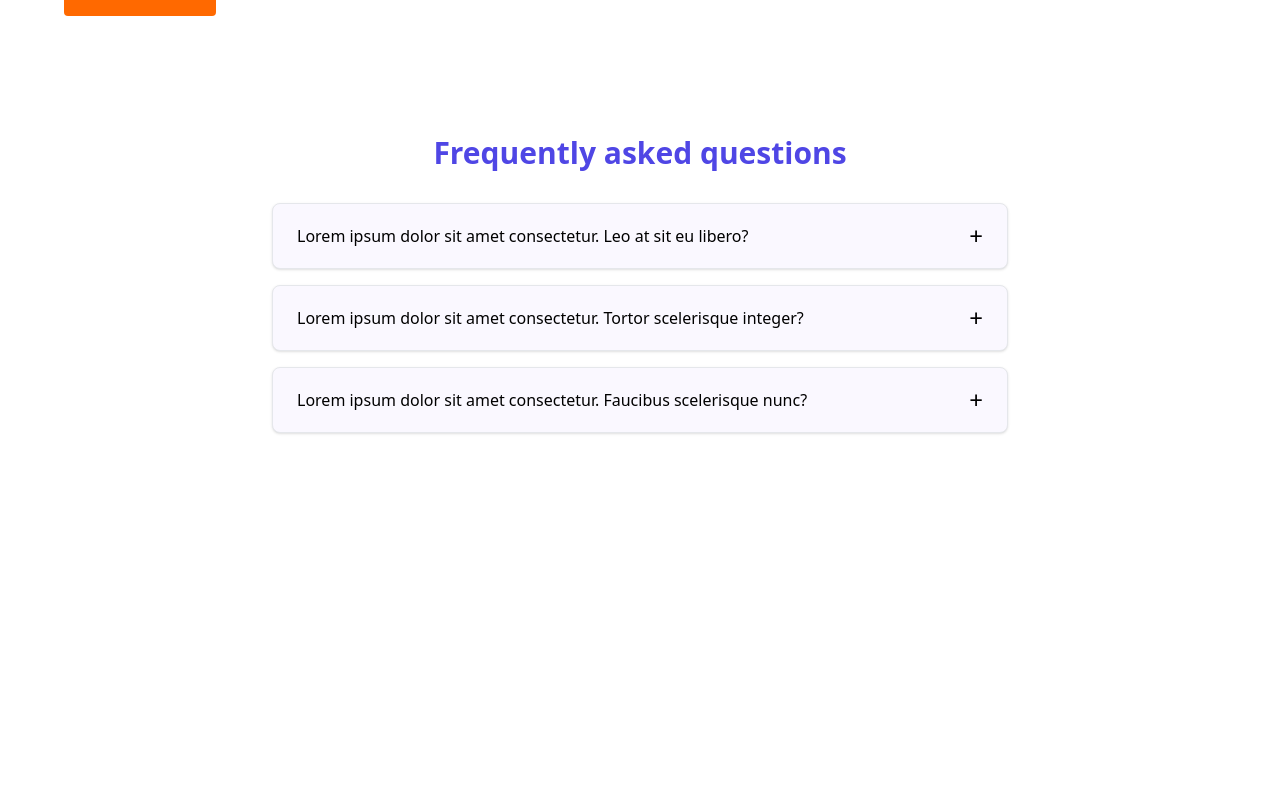
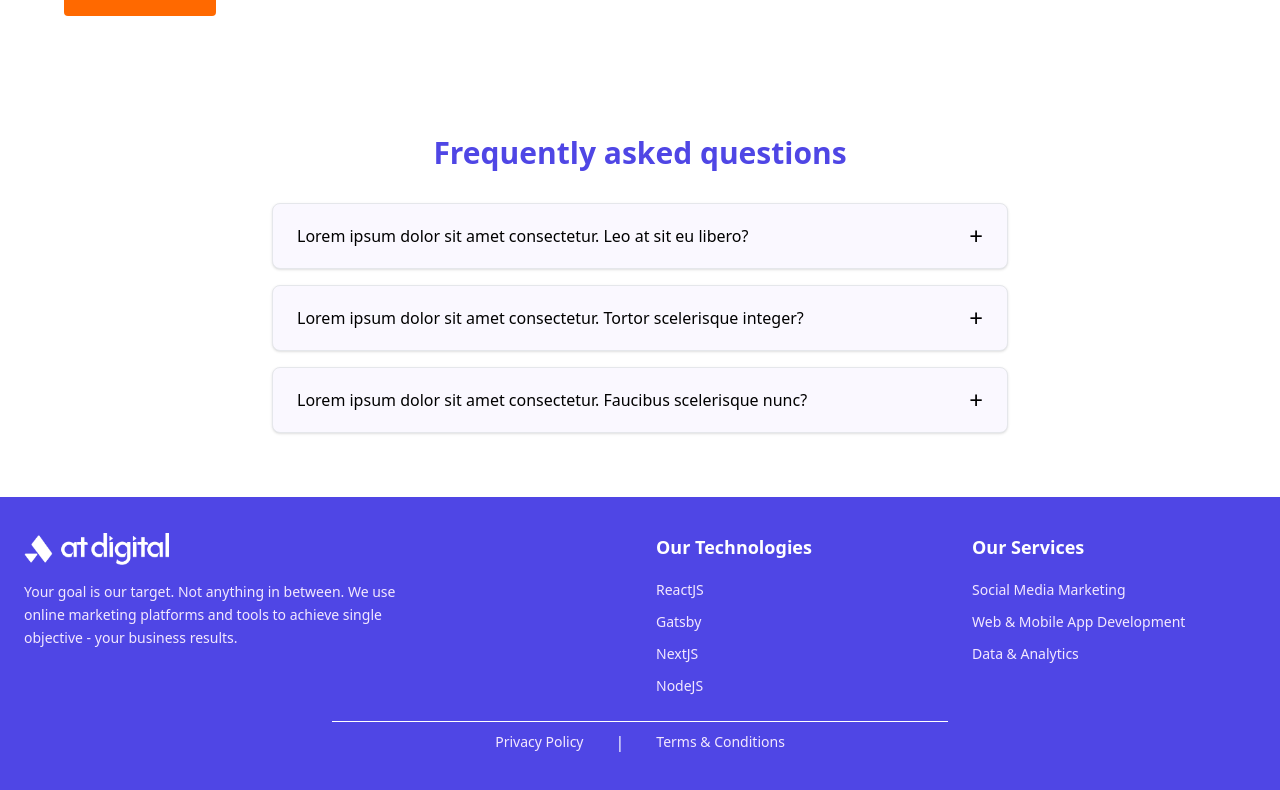
Before and after one commit to chamma08/sampleDesign, a React (Vite) app: page / in a window 1280 px wide. Shown: the part 1525-2315 px from the top of the page. Before the commit the page ends 2022 px from the top, so only its background shows below. Built offline with nearby package versions, Linux system fonts and the light colour scheme.

Commit message:
Created footer component

```diff
--- a/src/App.jsx
+++ b/src/App.jsx
@@ -1,3 +1,4 @@
+import Footer from "./components/Footer";
 import FrequentlyQz from "./components/FrequentlyQz";
 import Hero from "./components/Hero";
 import NavBar from "./components/NavBar";
@@ -12,6 +13,7 @@ function App() {
         <Hero />
         <Services />
         <FrequentlyQz />
+        <Footer />
       </div>
     </main>
   );
--- /dev/null
+++ b/src/components/Footer.jsx
@@ -0,0 +1,109 @@
+import React from "react";
+
+export default function Footer() {
+  return (
+    <footer className="bg-[#4F46E5] text-white">
+      <div className="max-w-7xl mx-auto px-6 py-9">
+        <div className="grid grid-cols-1 md:grid-cols-12 gap-8">
+          <div className="md:col-span-6">
+            <div className="flex items-center mb-4">
+              <img src="/logo.png" alt="AT Digital Logo" className="h-8 mr-3" />
+            </div>
+            <p className="text-purple-100 text-sm leading-relaxed max-w-sm">
+              Your goal is our target. Not anything in between. We use online
+              marketing platforms and tools to achieve single objective - your
+              business results.
+            </p>
+          </div>
+          {/* Updated grid layout for side-by-side sections */}
+          <div className="md:col-span-6 grid grid-cols-1 sm:grid-cols-2 gap-8">
+            <div>
+              <h3 className="text-lg font-semibold mb-4">Our Technologies</h3>
+              <ul className="space-y-2 text-purple-100">
+                <li>
+                  <a
+                    href="#"
+                    className="hover:text-white transition-colors duration-200 text-sm"
+                  >
+                    ReactJS
+                  </a>
+                </li>
+                <li>
+                  <a
+                    href="#"
+                    className="hover:text-white transition-colors duration-200 text-sm"
+                  >
+                    Gatsby
+                  </a>
+                </li>
+                <li>
+                  <a
+                    href="#"
+                    className="hover:text-white transition-colors duration-200 text-sm"
+                  >
+                    NextJS
+                  </a>
+                </li>
+                <li>
+                  <a
+                    href="#"
+                    className="hover:text-white transition-colors duration-200 text-sm"
+                  >
+                    NodeJS
+                  </a>
+                </li>
+              </ul>
+            </div>
+            <div>
+              <h3 className="text-lg font-semibold mb-4">Our Services</h3>
+              <ul className="space-y-2 text-purple-100">
+                <li>
+                  <a
+                    href="#"
+                    className="hover:text-white transition-colors duration-200 text-sm"
+                  >
+                    Social Media Marketing
+                  </a>
+                </li>
+                <li>
+                  <a
+                    href="#"
+                    className="hover:text-white transition-colors duration-200 text-sm"
+                  >
+                    Web & Mobile App Development
+                  </a>
+                </li>
+                <li>
+                  <a
+                    href="#"
+                    className="hover:text-white transition-colors duration-200 text-sm"
+                  >
+                    Data & Analytics
+                  </a>
+                </li>
+              </ul>
+            </div>
+          </div>
+        </div>
+        <div className="mt-2 pt-4">
+          <div className="border-t border-white w-1/2 max-sm:w-[350px] mx-auto mb-2 max-sm:mb-2"></div>
+          <div className="flex sm:flex-row justify-center items-center sm:space-y-0 sm:space-x-8 max-sm:gap-2">
+            <a
+              href="#"
+              className="text-purple-100 hover:text-white transition-colors duration-200 text-sm"
+            >
+              Privacy Policy
+            </a>
+            <span className=" text-white"> |</span>
+            <a
+              href="#"
+              className="text-purple-100 hover:text-white transition-colors duration-200 text-sm"
+            >
+              Terms & Conditions
+            </a>
+          </div>
+        </div>
+      </div>
+    </footer>
+  );
+}
```
